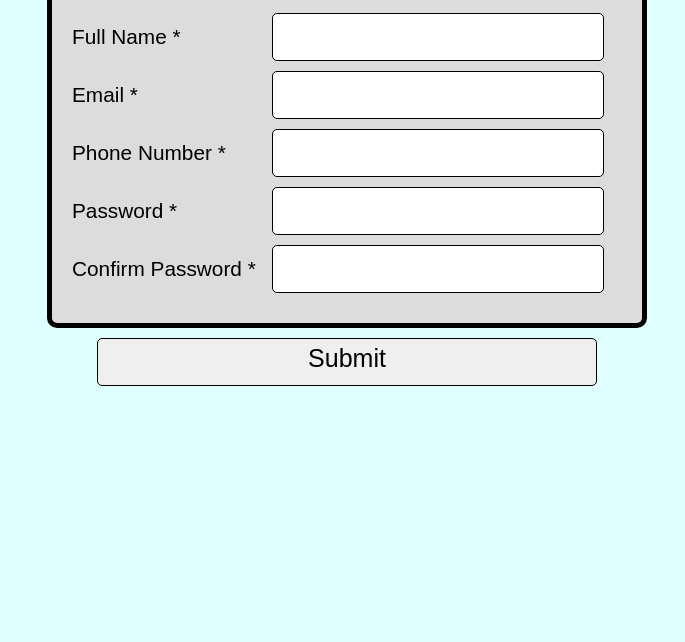
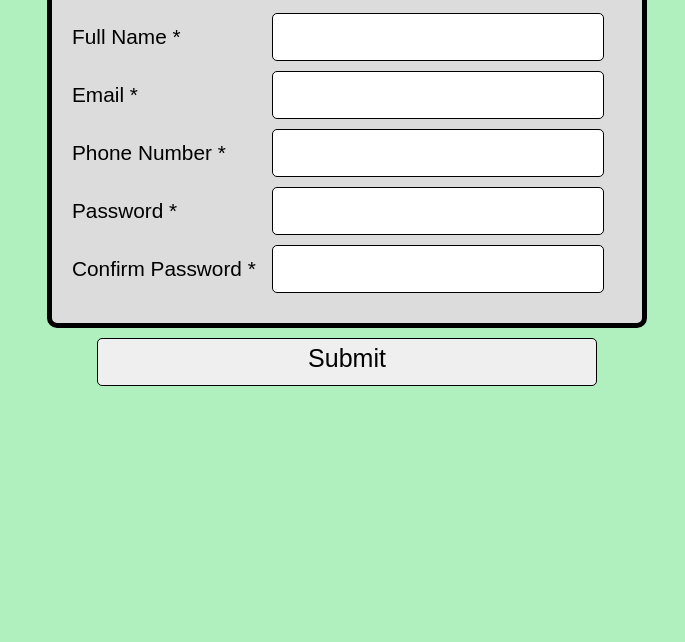
Before and after one commit to Nithin-Gottiparthi/form-valid, a plain HTML site: page index.html in a window 1280 px wide. Shown: the part 158-800 px from the top of the page, without its empty margins (411-1096 px from the left). Drawn offline with Linux system fonts and the light colour scheme.

Commit message:
updated background color in index.html file

```diff
--- a/index.html
+++ b/index.html
@@ -10,7 +10,7 @@
         body {
             font-family: Arial, Helvetica, sans-serif;
             font-size: 130%;
-            background-color: lightcyan;
+            background-color: rgb(175, 240, 190);
         }
 
         .wrapper {
```
